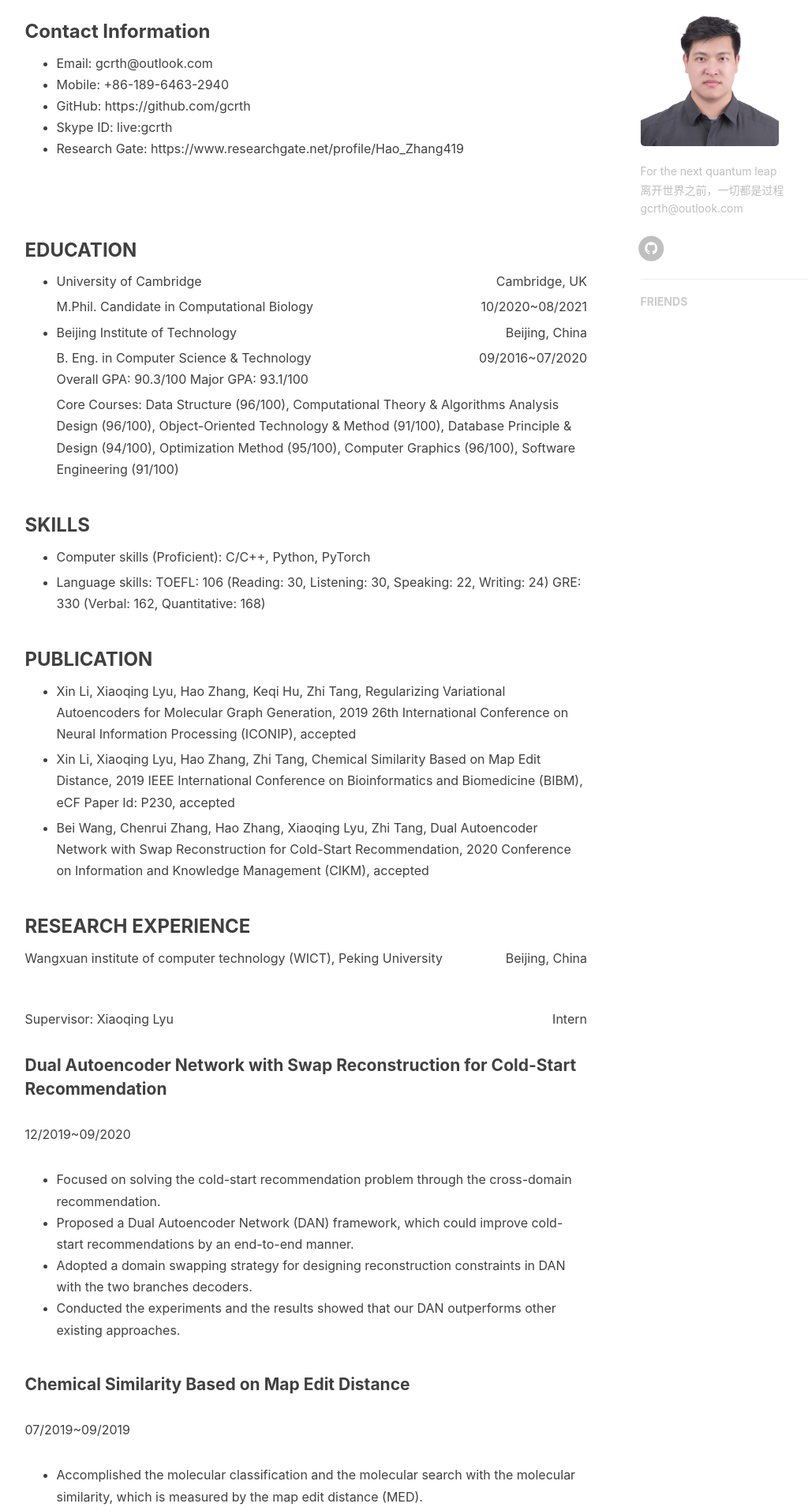
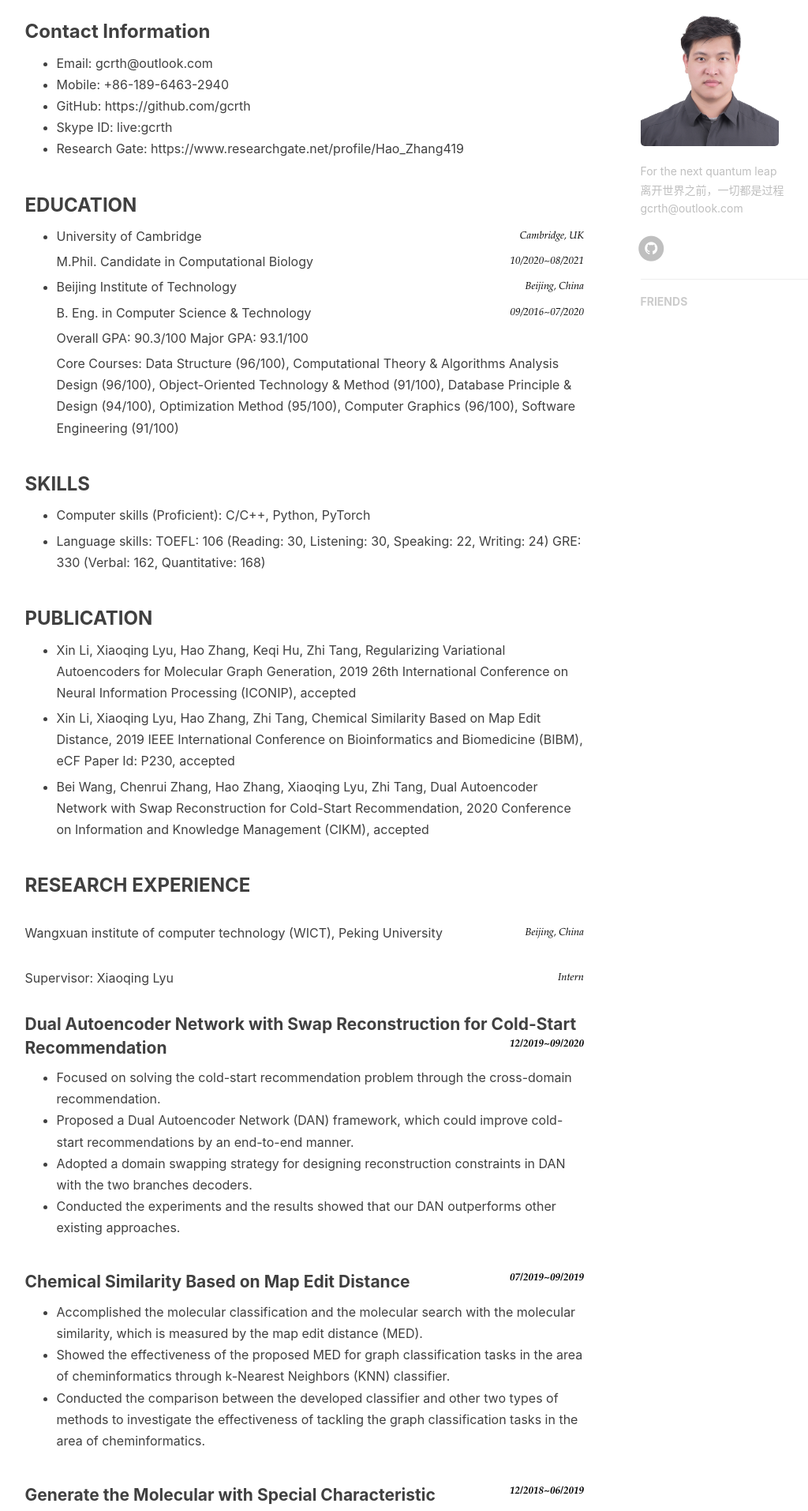
Before and after one commit to gcrth/gcrth.github.io, a Jekyll site: the page built from about.html, in a window 1280 px wide. Shown: the part 617-2530 px from the top of the page at 79% size, without its empty margins (136-1160 px from the left). Built offline with Jekyll 4.4.1, drawn with Linux system fonts in a browser that asks for light colours; nearby versions of some CDN libraries; comment, search, counter and statistics services are not loaded; some of the changed text lies outside the part shown.

Commit message:
update about

```diff
--- a/_includes/about/en.md
+++ b/_includes/about/en.md
@@ -10,35 +15,30 @@ HAO ZHANG
 * Skype ID: live:gcrth
 * Research Gate: https://www.researchgate.net/profile/Hao_Zhang419
 
-<div>
+<!-- <div>
 <div style="float:left"></div>
 <div style="float:right"></div>
 </div>
-<br>
+<br> -->
 
 ### EDUCATION
 
-* <div>
-  <div style="float:left">University of Cambridge</div>
-  <div style="float:right">Cambridge, UK</div>
-  </div>
-  <br>
-  <div>
-  <div style="float:left">M.Phil. Candidate in Computational Biology</div>
-  <div style="float:right">10/2020~08/2021</div>
-  </div>
-  <br>
+* University of Cambridge `Cambridge, UK`
 
-* <div>
-  <div style="float:left">Beijing Institute of Technology</div>
-  <div style="float:right">Beijing, China</div>
-  </div>
-  <br>
-  <div>
-  <div style="float:left">B. Eng. in Computer Science & Technology</div>
-  <div style="float:right">09/2016~07/2020</div>
-  </div>
-  <br>
+  <div class="clear" ></div>
+
+  M.Phil. Candidate in Computational Biology `10/2020~08/2021`
+
+  <div class="clear" ></div>
+
+* Beijing Institute of Technology `Beijing, China`
+
+  <div class="clear" ></div>
+
+  B. Eng. in Computer Science & Technology `09/2016~07/2020`
+
+  <div class="clear" ></div>
+
   Overall GPA: 90.3/100  Major GPA: 93.1/100
 
   Core Courses: Data Structure (96/100), Computational Theory & Algorithms Analysis Design (96/100), Object-Oriented Technology & Method (91/100), Database Principle & Design (94/100), Optimization Method (95/100), Computer Graphics (96/100), Software Engineering (91/100)
@@ -60,37 +60,34 @@ GRE: 330 (Verbal: 162, Quantitative: 168)
 
 ### RESEARCH EXPERIENCE
 
-<div>
-<div style="float:left">Wangxuan institute of computer technology (WICT), Peking University</div>
-<div style="float:right">Beijing, China</div>
-</div>
-<br>
-<div>
-<div style="float:left">Supervisor: Xiaoqing Lyu</div>
-<div style="float:right">Intern</div>
-</div>
-<br>
+Wangxuan institute of computer technology (WICT), Peking University `Beijing, China`
 
-#### Dual Autoencoder Network with Swap Reconstruction for Cold-Start Recommendation
+<div class="clear" ></div>
 
-12/2019~09/2020
+Supervisor: Xiaoqing Lyu `Intern`
+
+<div class="clear" ></div>
+
+#### Dual Autoencoder Network with Swap Reconstruction for Cold-Start Recommendation `12/2019~09/2020`
+
+<div class="clear" ></div>
 
 * Focused on solving the cold-start recommendation problem through the cross-domain recommendation.
 * Proposed a Dual Autoencoder Network (DAN) framework, which could improve cold-start recommendations by an end-to-end manner.
 * Adopted a domain swapping strategy for designing reconstruction constraints in DAN with the two branches decoders.
 * Conducted the experiments and the results showed that our DAN outperforms other existing approaches.
 
-#### Chemical Similarity Based on Map Edit Distance
+#### Chemical Similarity Based on Map Edit Distance `07/2019~09/2019`
 
-07/2019~09/2019
+<div class="clear" ></div>
 
 * Accomplished the molecular classification and the molecular search with the molecular similarity, which is measured by the map edit distance (MED).
 * Showed the effectiveness of the proposed MED for graph classification tasks in the area of cheminformatics through k-Nearest Neighbors (KNN) classifier.
 * Conducted the comparison between the developed classifier and other two types of methods to investigate the effectiveness of tackling the graph classification tasks in the area of cheminformatics.
 
-#### Generate the Molecular with Special Characteristic
+#### Generate the Molecular with Special Characteristic `12/2018~06/2019`
 
-12/2018~06/2019
+<div class="clear" ></div>
 
 * Adopted Variational Autoencoders (VAEs) to operate directly on graph-structured data to generate molecular.
 * Designed an interpretable regularizer to encourage the generation of molecule with desired properties.
@@ -99,20 +96,13 @@ GRE: 330 (Verbal: 162, Quantitative: 168)
 
 ***
 
-<div>
-<div style="float:left">Beijing Institute of Technology  </div>
-<div style="float:right">Beijing, China</div>
-</div>
-<br>
-<div>
-<div style="float:left">Supervisor：Sanyuan Zhao</div>
-<div style="float:right">Graduation Project</div>
-</div>
-<br>
+Beijing Institute of Technology `Beijing, China`
 
-#### Super Resolution Model Based on GAN
+Supervisor：Sanyuan Zhao `Graduation Project`
 
-01/2020~06/2020
+#### Super Resolution Model Based on GAN `01/2020~06/2020`
+
+<div class="clear" ></div>
 
 * Developed the super resolution model to improve the visual quality with GAN.
 * Proposed and dealt with two challenges, including: reducing the computing demand and improving the robustness of the model.
@@ -123,9 +113,19 @@ GRE: 330 (Verbal: 162, Quantitative: 168)
 ### WORKING EXPERIENCE
 
 Cloud and Smart Industries Group(CSIG) in Tencent Technology (Beijing) Co, Ltd.
-Business Hub of Automatic Driving for the Division of Intelligent Transportation Systems(ITS)     Beijing, China
-Intern of the Decision-Making Control Group                                             12/2019~02/2020
-Research on Automatic Driving Behavior Prediction
+
+Business Hub of Automatic Driving for the Division of Intelligent Transportation Systems(ITS)
+
+<!-- <div class="clear" ></div> -->
+
+Intern of the Decision-Making Control Group `Beijing, China`
+
+<div class="clear" ></div>
+
+#### Research on Automatic Driving Behavior Prediction `12/2019~02/2020`
+
+<div class="clear" ></div>
+
 * Obtained the social features and physical features from the past trajectories of pedestrian and vehicles as well as geographic information in order to predict their future trajectories.
 * Accomplished the algorithm investigation, design and implementation for the unmanned perception and forecasting.
 * Completed the experimental verification and qualitative evaluation for algorithms.
@@ -133,39 +133,62 @@ Research on Automatic Driving Behavior Prediction
 
 ### COURSE PROJECTS
 
-#### Experiment of Computer Organization and Assembly Language                               08/2019~09/2019
+#### Experiment of Computer Organization and Assembly Language `08/2019~09/2019`
+
+<div class="clear" ></div>
+
 * Designed a pipeline CPU which could process 22 different MIPS instructions, an instruction memory and a data memory with Verilog.
 * Verified the design with emulation and an FPGA board.
 * Implemented a bubbling sort algorithm with supported 22 instructions and verify the program with emulation.
 
-#### Experiments of Compiler                                                               03/2019~06/2019
+#### Experiments of Compiler `03/2019~06/2019`
+
+<div class="clear" ></div>
+
 * Described C language with ANTLR.
 * Designed and implement a complete lexical analyzer based on the lexical rules of C11.
 * Defined the simplified syntax of C language based C11 standard and programmed an LR syntactic analyzer.
 
-#### X86 Assembly Language Experiment                                                      03/2019~06/2019
+#### X86 Assembly Language Experiment `03/2019~06/2019`
+
+<div class="clear" ></div>
+
 * Accomplished the two larger decimal number multiplication, and output the arithmetic result.
 * Developed a comprehensive calculator system with Windows interface programming, which supported floating-point arithmetic and trigonometric function.
 * Developed a Tetris game with X86 assembly language, which has slightly different game rules.
 
-#### Multifunctional Pedometer                                                             09/2018~11/2018
+#### Multifunctional Pedometer `09/2018~11/2018`
+
+<div class="clear" ></div>
+
 * Calculated step by the algorithm on an embedded system and displayed it in the LED screen.
 * Transformed the data of steps and temperature to the mobile client.
 * Provided the suggestion about sports according to the data analysis from the mobile client.
 
-#### Solution and Optimization of Flow Shop Scheduling Problem                                04/2018~06/2018
+#### Solution and Optimization of Flow Shop Scheduling Problem `04/2018~06/2018`
+
+<div class="clear" ></div>
+
 * Completed to design the scheduling scheme utilizing a particle swarm optimization algorithm based on meta heuristic in order to make the total completion time of the scheduling minimal.
 * Embedded the gBest update in the loop and reduced the workload of a loop control.
 * Optimized the F() functions without semantic change to speed up the search.
 
-#### Travelling salesman problem                                                           09/2018~11/2018
+#### Travelling salesman problem `09/2018~11/2018`
+
+<div class="clear" ></div>
+
 * Used Hopfield network, Genetic algorithm and Ant colony algorithm to solve the Traveling salesman problem (TSP).
 * Compared the results of three algorithms and proposed the best method about TSP.
 
 ### HONOR & AWARD
 
-* Second prize of School comprehensive scholarship           03/2020 & 09/2019 & 09/2018 & 03/2018 & 09/2017
-* Third prize of School comprehensive scholarship                                       03/2019 & 03/2017
+* Second prize of School comprehensive scholarship `03/2020 & 09/2019 & 09/2018 & 03/2018 & 09/2017`
+
+<div class="clear" ></div>
+
+* Third prize of School comprehensive scholarship `03/2019 & 03/2017`
+
+<div class="clear" ></div>
 
 ## About this Blog
 
--- a/about.html
+++ b/about.html
@@ -49,3 +49,16 @@ multilingual: true
 </script>
 <!-- disqus 公共JS代码 end -->
 {% endif %}
+
+<style type="text/css">
+    code {
+    font-family: "Palatino";
+    font-style: italic;
+    float: right;
+    /* clear: both; */
+    /* align-self: flex-end; */
+    font-size: small;
+    color: #000000;
+    background-color: #ffffff;
+    }
+</style>
```
Also changed, not shown: other parts of _includes/about/en.md (+5 -0 lines), 1 other file.
